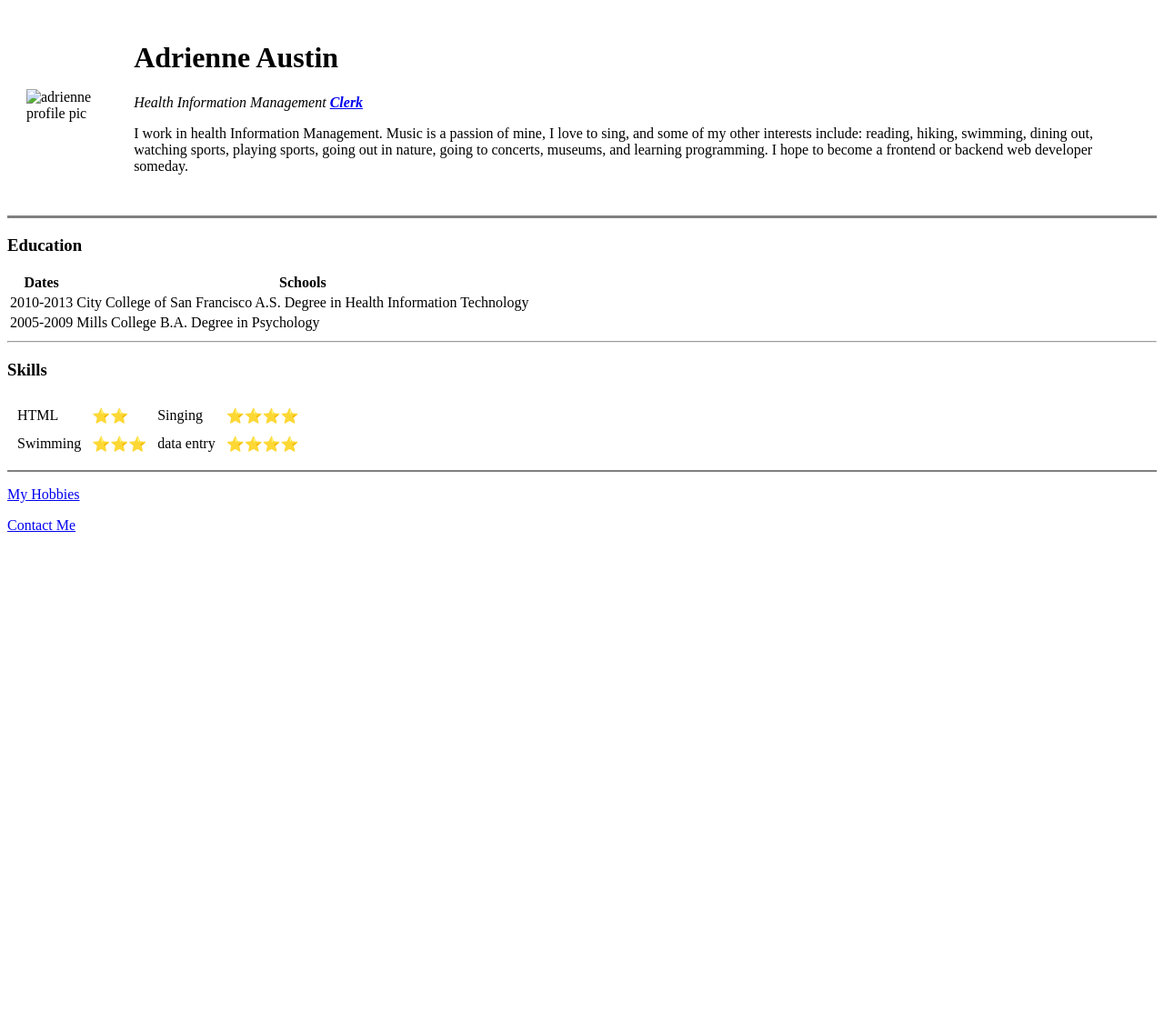
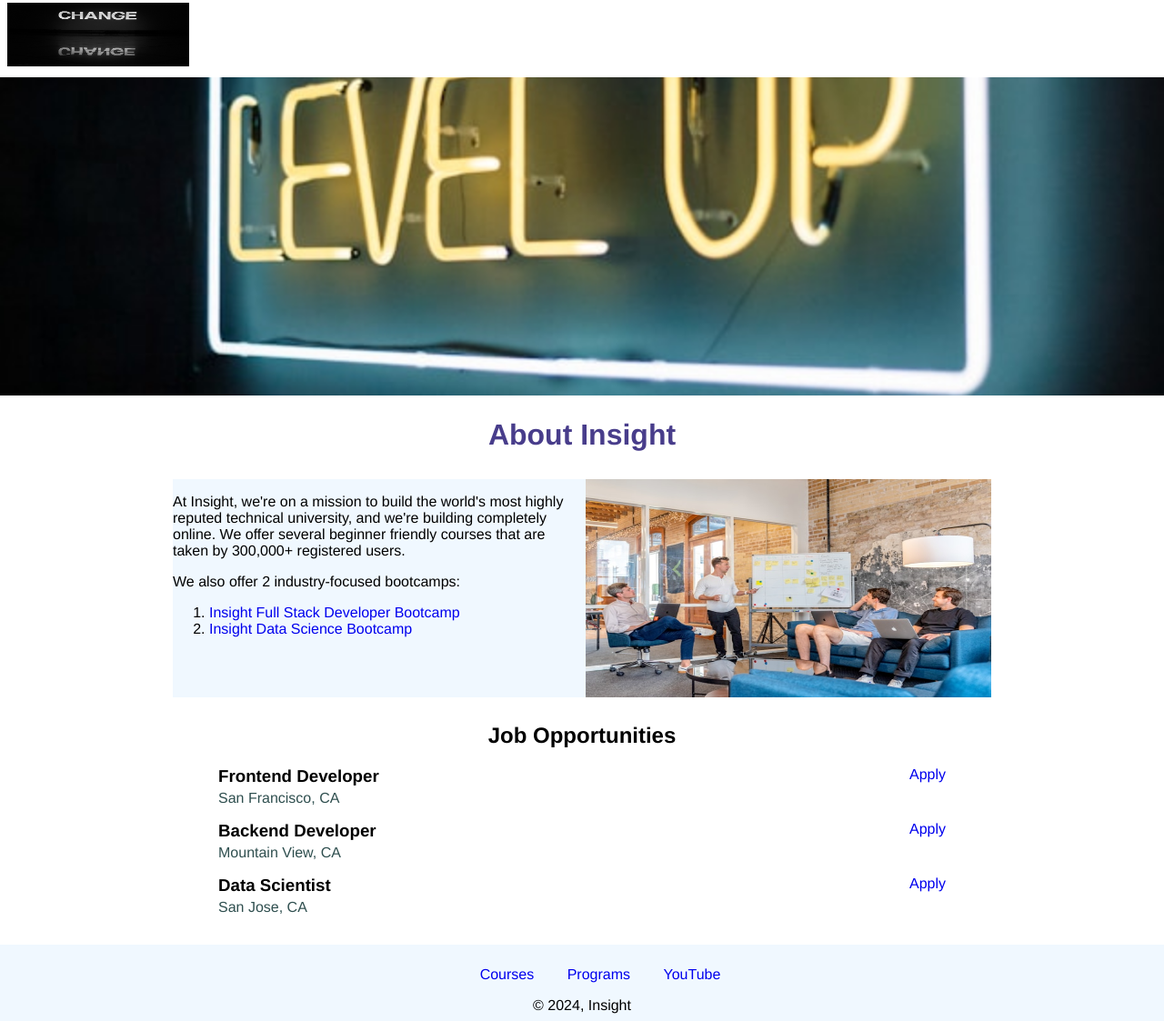
Before and after one commit to aaustin56/cv, a plain HTML site: page index.html in a window 1280 px wide. Shown: the part 5-1128 px from the top of the page at 91% size. Before the commit the page ends 800 px from the top, so only its background shows below. Drawn offline with Linux system fonts and the light colour scheme.

Commit message:
Add files via upload

```diff
--- a/index.html
+++ b/index.html
@@ -1,74 +1,90 @@
 <!DOCTYPE html>
-<html lang="en" dir="ltr">
+<html lang="en">
 
-<head>
-  <meta charset="utf-8">
-  <title>Adrienne's Personal Site</title>
-</head>
+  <head>
+    <meta charset="UTF-8" />
+    <meta name="viewport" content="width=device-width, initial-scale=1.0" />
+    <title>Insight</title>
+    <link rel="stylesheet" href="styles.css" />
+  </head>
 
-<body>
-  <table cellspacing="20">
-    <tr>
-      <td><img src="file:///Users/adrienneaustin/Downloads/pix-modified.png" alt="adrienne profile pic"></td>
-      <td>  <h1>Adrienne Austin</h1>
-        <p><em>Health Information Management <strong><a href="https://www.google.com">Clerk</a></strong></em></p>
-        <p>I work in health Information Management.  Music is a passion of mine,
-          I love to sing, and some of my other interests include:  reading, hiking, swimming, dining out, watching sports, playing sports, going out in nature, going to concerts, museums, and learning programming.
-          I hope to become a frontend or backend web developer someday.  </p></td>
-    </tr>
-  </table>
+  <body>
+    <div id="navbar">
+        <img id="logo" src="change.jpg" alt="logo">
+    </div>
+    <img id="banner" src="level-up3.jpg" alt="Banner">
+    <h1>About Insight</h1>
+    <div id="about">
+
+        <div id="description">
+
+            <p>At Insight, we're on a mission to build
+                the world's most highly reputed technical
+                university, and we're building completely
+                online. We offer several beginner friendly
+                courses that are taken by 300,000+ registered
+                users.
+            </p>
+            <p>We also offer 2 industry-focused bootcamps:
+            <ol>
+                <li>
+                    <a href="https://www.jovian.com/full-stack-developer-bootcamp">
+                        Insight Full Stack Developer Bootcamp
+                    </a>
+                </li>
+                <li>
+                    <a href="https://www.jovian.com/data-science-bootcamp">
+                        Insight Data Science Bootcamp
+                    </a>
+                </li>
+            </ol>
+            </p>
+        </div>
+        <img src="team_pic.jpg" height="240" alt="team" id="team">
+
+    </div>
 
 
-  <hr size="3" noshade/>
-  <h3>Education</h3>
-  <table>
-    <thead>
-      <tr>
-        <th>Dates</th>
-        <th>Schools</th>
-      </tr>
-    </thead>
-    <tbody>
 
-    </tbody>
-    <tfoot>
+    <h2>Job Opportunities</h2>
+    <div id="jobs">
+        <div>
+            <a href="mailto:support@jovian.com?subject=Application%20for%20Frontend%20Developer" style="float:right;" class="apply" target="_blank">Apply</a>
+            <h3>Frontend Developer</h3>
+            <div class="location">San Francisco, CA</div>
+        </div>
+        <div>
+            <a href="mailto:support@jovian.com?subject=Application%20for%20Backend%20Developer" style="float:right;" class="apply"target="_blank">Apply</a>
+            <h3>Backend Developer</h3>
+            <div class="location">Mountain View, CA</div>
+        </div>
+        <div>
+            <a href="mailto:support@jovian.com?subject=Application%20for%20Data%20Scientist" style="float:right;" class="apply"target="_blank">Apply</a>
+            <h3>Data Scientist</h3>
+            <div class="location">San Jose, CA</div>
+        </div>
+    </div>
 
-    </tfoot>
-    <tr>
-      <td>2010-2013</td>
-      <td>City College of San Francisco A.S. Degree in Health Information Technology </td>
-    </tr>
-    <tr>
-      <td>2005-2009</td>
-      <td>Mills College B.A. Degree in Psychology</td>
-    </tr>
-  </table>
-  <hr>
-
-<h3>Skills</h3>
-
-      <table cellspacing="10">
-        <tr>
-          <td>HTML</td>
-          <td>⭐️⭐️</td>
-          <td>Singing</td>
-          <td>⭐️⭐️⭐️⭐️</td>
-        </tr>
-        <tr>
-          <td>Swimming</td>
-          <td>⭐️⭐️⭐️</td>
-          <td>data entry</td>
-          <td>⭐️⭐️⭐️⭐️</td>
-        </tr>
-      </table>
-
-
-  <hr size="2" noshade>
-  <p>
-  <a href="hobbies.html">My Hobbies</a>
-</p>
-  <a href="contacts.html">Contact Me</a>
-
+    <div id="footer">
+        <ul id="footer-links">
+            <li>
+                <a href="https://jovian.com/learn" target="_blank">
+                    Courses
+                </a>
+            </li>
+            <li>
+                <a href="https://jovian.com/learn" target="_blank">
+                    Programs
+                </a>
+            </li>
+            <li>
+                <a href="https://www.youtube.com/@jovianhq" target="_blank">
+                    YouTube
+                </a>
+            </li>
+        </ul>
+        <span id="copyright">© 2024, Insight</span>
+    </div>
 </body>
 
 </html>
--- /dev/null
+++ b/styles.css
@@ -0,0 +1,96 @@
+body {
+  margin: 0;
+  padding: 0;
+  font-family: 'Franklin Gothic Medium', 'Arial Narrow', Arial, sans-serif;
+}
+
+#navbar {
+  padding: 8px;
+  margin: 0;
+}
+
+#logo {
+  height: 70px;
+  width: 200px;
+}
+
+h1 {
+  text-align: center;
+  color: darkslateblue;
+}
+#about {
+  display: flex;
+  max-width: 900px;
+  margin: 0 auto;
+  padding: 8px;
+}
+
+#description {
+  width: 50%;
+  background-color: aliceblue;
+  padding-right: 8px;
+}
+
+#team {
+  width: 50%;
+}
+
+#team-image {
+  border-radius: 5px;
+  width: 100%;
+}
+
+a {
+  text-decoration: none;
+}
+
+#banner {
+  width: 100%;
+  height: 350px;
+  object-fit: cover;
+}
+
+.location {
+  color: darkslategray;
+  margin-bottom: 16px; /* margins don't work for spans*/
+}
+
+h2 {
+  text-align: center;
+}
+
+#jobs {
+  max-width: 800px;
+  margin: 0 auto;
+  padding: 0 8px;
+}
+
+h3 {
+  margin-bottom: 4px;
+  margin-top: 0;
+}
+
+.apply {
+  float: right;
+}
+
+#footer {
+  background-color: aliceblue;
+  padding: 8px;
+  margin-top: 32px;
+  text-align: center;
+}
+
+#footer-links {
+  list-style: none;
+  text-align: center;
+}
+
+#footer-links li {
+  display: inline;
+  margin: 0 16px;
+}
+
+.copyright {
+  color: grey;
+}
```
Also changed, not shown: change.jpg (added), level-up3.jpg (added), lightbulb.jpg (added), team_pic.jpg (added).
